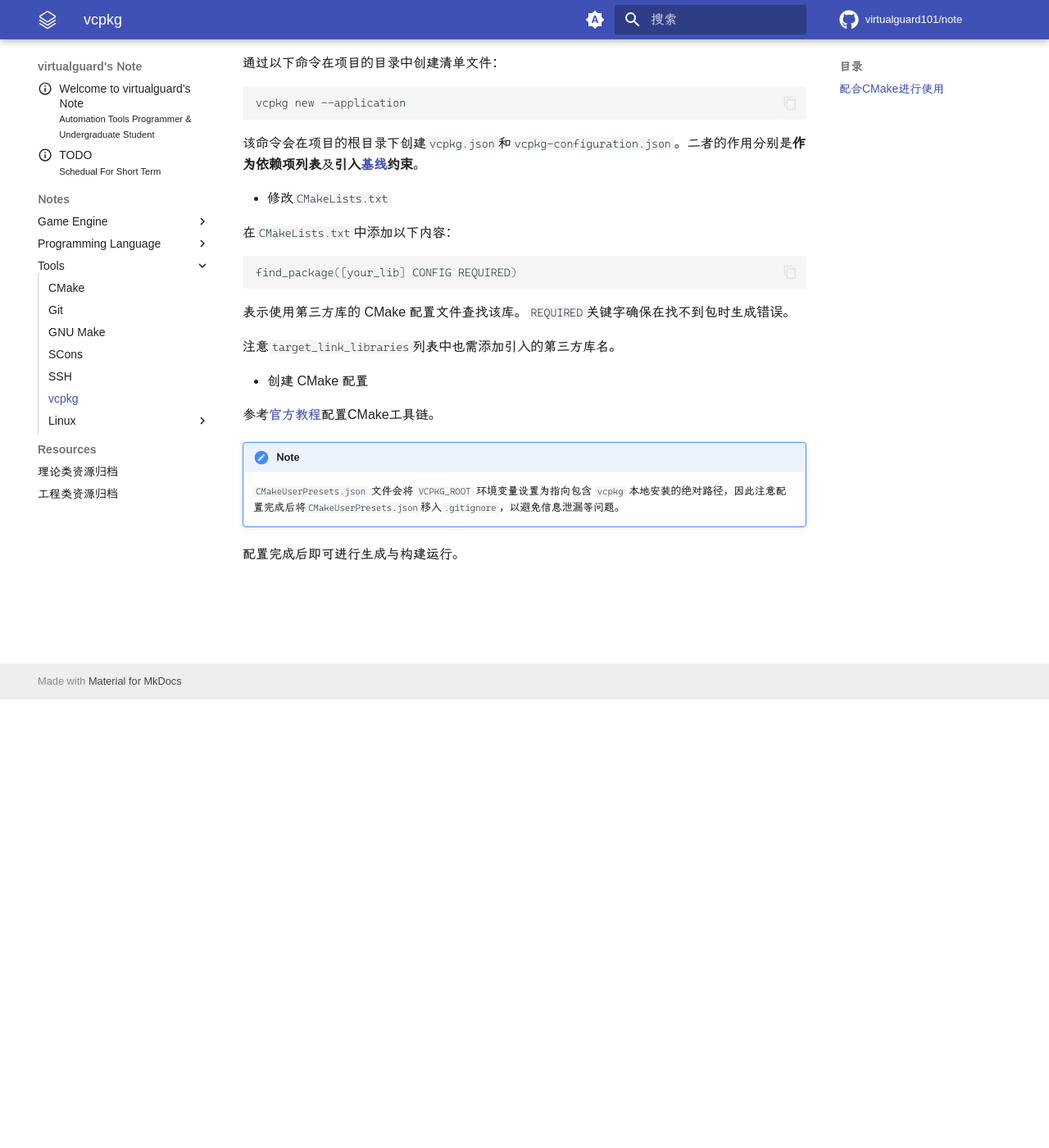
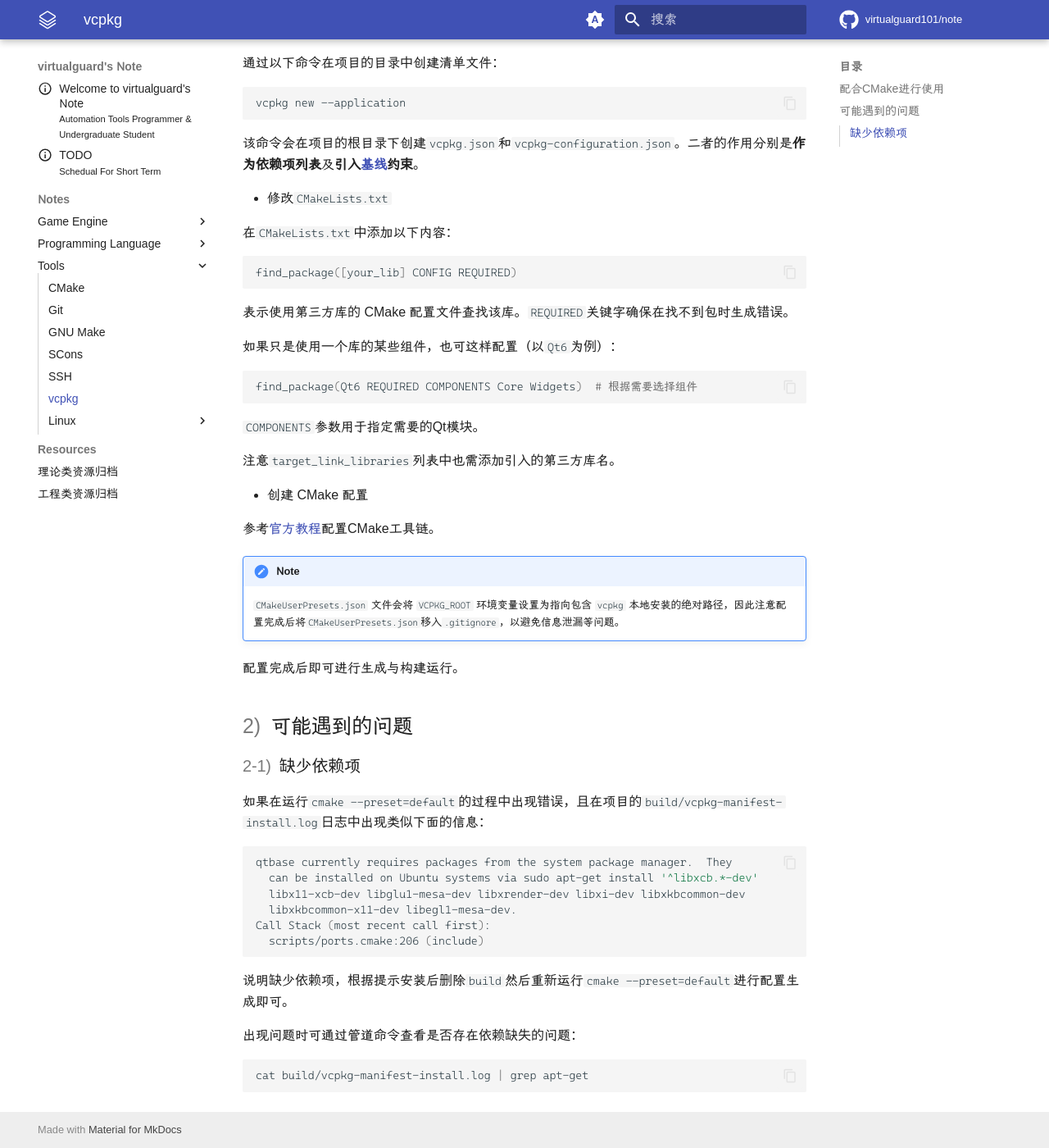
Before and after one commit to virtualguard101/note, an MkDocs documentation site: the page built from docs/notes/tools/vcpkg.md, in a window 1280 px wide and 1400 px high, scrolled down 547 px. Shown: the whole window at 82% size. Built offline with MkDocs 1.6.1 and Material for MkDocs 9.7.7, drawn with Linux system fonts in a browser that asks for light colours; some web fonts are replaced; comment, search, counter and statistics services are not loaded.

Commit message:
update tools: vcpkg

````diff
--- a/docs/notes/tools/vcpkg.md
+++ b/docs/notes/tools/vcpkg.md
@@ -31,6 +31,12 @@ find_package([your_lib] CONFIG REQUIRED)
 ```
 表示使用第三方库的 CMake 配置文件查找该库。`REQUIRED`关键字确保在找不到包时生成错误。
 
+如果只是使用一个库的某些组件，也可这样配置（以`Qt6`为例）：
+```bash
+find_package(Qt6 REQUIRED COMPONENTS Core Widgets)  # 根据需要选择组件
+```
+`COMPONENTS`参数用于指定需要的Qt模块。
+
 注意`target_link_libraries`列表中也需添加引入的第三方库名。
 
 - 创建 CMake 配置
@@ -41,3 +47,24 @@ find_package([your_lib] CONFIG REQUIRED)
     `CMakeUserPresets.json` 文件会将 `VCPKG_ROOT` 环境变量设置为指向包含 `vcpkg` 本地安装的绝对路径，因此注意配置完成后将`CMakeUserPresets.json`移入`.gitignore`，以避免信息泄漏等问题。
 
 配置完成后即可进行生成与构建运行。
+
+## 可能遇到的问题
+
+### 缺少依赖项
+
+如果在运行`cmake --preset=default`的过程中出现错误，且在项目的`build/vcpkg-manifest-install.log`日志中出现类似下面的信息：
+```bash
+qtbase currently requires packages from the system package manager.  They
+  can be installed on Ubuntu systems via sudo apt-get install '^libxcb.*-dev'
+  libx11-xcb-dev libglu1-mesa-dev libxrender-dev libxi-dev libxkbcommon-dev
+  libxkbcommon-x11-dev libegl1-mesa-dev.
+Call Stack (most recent call first):
+  scripts/ports.cmake:206 (include)
+```
+
+说明缺少依赖项，根据提示安装后删除`build`然后重新运行`cmake --preset=default`进行配置生成即可。
+
+出现问题时可通过管道命令查看是否存在依赖缺失的问题：
+```bash
+cat build/vcpkg-manifest-install.log | grep apt-get
+```
````
